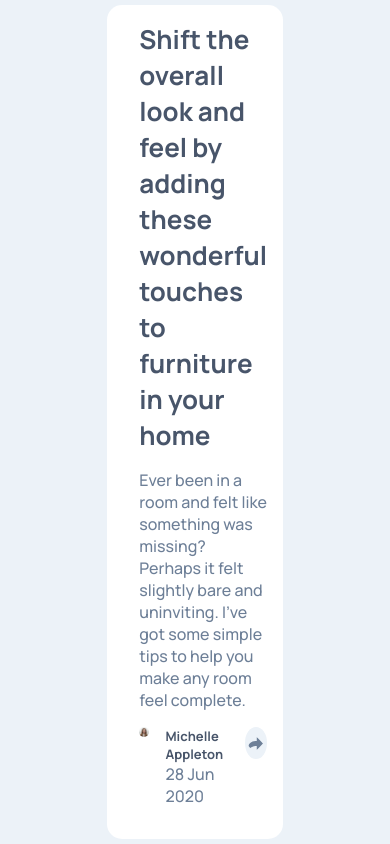
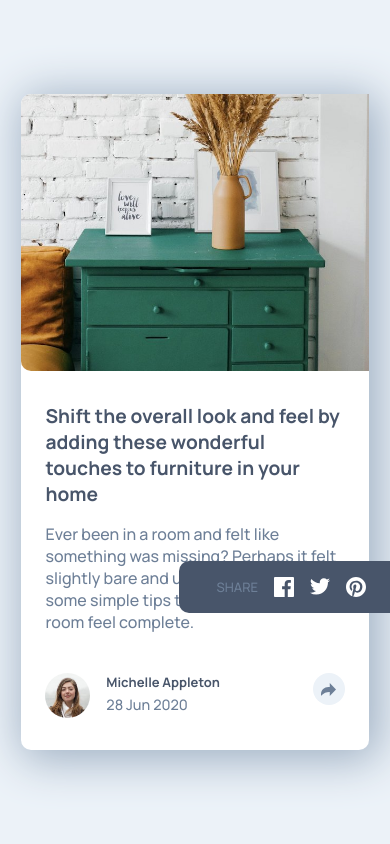
Before and after one commit to Tink3rball3r/article-preview-component-master, a plain HTML site: page index.html in a window 390 px wide. Drawn offline with Linux system fonts and the light colour scheme.

Commit message:
share box and mobile

```diff
--- a/index.html
+++ b/index.html
@@ -14,21 +14,29 @@
 
   <div class="container">
     <div class="image-container">
-      <img class="drawers" src="/images/drawers.jpg" alt="">
+      <img src="/images/drawers.jpg" alt="">
     </div>
     <div class="text-container">
-      <h1>Shift the overall look and feel by adding these wonderful
+      <h1 class="text-container__heading">Shift the overall look and feel by adding these wonderful
         touches to furniture in your home</h1>
-      <p>Ever been in a room and felt like something was missing? Perhaps
+      <p class="text-container__paragraph">Ever been in a room and felt like something was missing? Perhaps
         it felt slightly bare and uninviting. I’ve got some simple tips
         to help you make any room feel complete.</p>
       <div class="avatar">
-        <img src="/images/avatar-michelle.jpg" alt="">
+        <img class="avatar__image" src="/images/avatar-michelle.jpg" alt="">
         <div class="avatar-info">
-          <h2 class="name">Michelle Appleton</h2>
-          <p class="date">28 Jun 2020</p>
+          <h2 class="avatar__name">Michelle Appleton</h2>
+          <p class="avatar__date">28 Jun 2020</p>
         </div>
-        <div class="button"><img src="/images/icon-share.svg" alt=""></div>
+        <div class="arrow"><img class="arrow__image" src="/images/icon-share.svg" alt=""></div>
+        <div class="share">
+          <ul class="share__list">
+            <li>SHARE</li>
+            <li><img class="share__image" src="/images/icon-facebook.svg" alt=""></li>
+            <li><img class="share__image" src="/images/icon-twitter.svg" alt=""></li>
+            <li><img class="share__image" src="/images/icon-pinterest.svg" alt=""></li>
+          </ul>
+        </div>
       </div>
     </div>
   </div>
--- a/scss/main.scss
+++ b/scss/main.scss
@@ -7,6 +7,7 @@
 	margin: 0;
 	padding: 0;
 	box-sizing: border-box;
+	list-style: none;
 }
 body {
 	background-color: var(--background-color);
@@ -17,77 +18,156 @@ body {
 	font-family: var(--main-font);
 	font-size: 13px;
 }
-.text-container h1,
-.text-container p {
-	padding: 0 0 1rem 0;
-}
-
-.avatar img,
-.button {
-	border-radius: 50%;
-}
-
-.text-container h1,
-.name {
-	color: var(--heading-color);
-}
-
-.text-container p,
-.date {
-	color: var(--text-color);
-}
-
 img {
 	display: block;
 	max-width: 100%;
 	height: 100%;
 }
 
-.container {
-	max-width: 45%;
-	display: flex;
-	border-radius: 15px;
-	background: #fff;
-	overflow: hidden;
+// DRY
+.text-container__heading,
+.text-container {
+	padding: 0 0 1rem 0;
 }
 
-.text-container {
-	padding: 1rem 3rem 0 2rem;
+.avatar__image,
+.arrow {
+	border-radius: 50%;
 }
 
-.text-container p {
+.text-container h1,
+.avatar__name {
+	color: var(--heading-color);
+}
+
+.text-container,
+.avatar__date {
+	color: var(--text-color);
+}
+
+.container,
+.share {
+	border-radius: 10px;
+}
+
+.container {
+	max-width: 40%;
+	display: flex;
+
+	background: #fff;
+	box-shadow: 5px 5px 45px 5px hsl(212, 23%, 69%);
+}
+
+.image-container img {
+	border-radius: 10px 0 0 10px;
+}
+.text-container {
+	position: relative;
+	overflow: visible;
+	padding: 1rem 3rem 0.5rem 3rem;
+
+	&__heading {
+		font-size: 1.6rem;
+		margin: 1rem 0 0 0;
+	}
+
+	&__paragraph {
 		font-size: 1rem;
+		margin: 0 0 1rem 0;
+	}
 }
 
 .avatar {
 	display: flex;
 	justify-content: flex-start;
-	align-items: center;
 	padding: 0 0 1rem 0;
+
+	&__image {
+		max-width: 8%;
+		margin: 0 1rem 0 0;
 	}
 
-.avatar h2 {
+	&__name {
 		font-size: 13px;
+		margin-bottom: 0.2rem;
 	}
-.avatar img {
-	max-width: 8%;
-	margin: 0 1rem 0 0;
-	align-self: flex-start;
+	&__date {
+		font-size: 0.9rem;
+	}
 }
 
-.button {
+.arrow {
 	display: flex;
 	justify-content: center;
 	align-self: flex-start;
+
 	height: 2rem;
 	width: 2rem;
 	margin: 0 0 0 auto;
 	background-color: hsl(210, 46%, 95%);
-}
 
-.button img {
+	&__image {
 		max-width: 100%;
 		height: auto;
 		margin: 50%;
 		align-self: center;
 	}
+}
+
+.share {
+	display: flex;
+	justify-content: center;
+	align-items: center;
+	position: absolute;
+	top: 50%;
+	right: -10%;
+	width: 14rem;
+	padding: 1rem 1rem;
+	background-color: var(--heading-color);
+
+	&__list {
+		display: flex;
+		justify-content: space-around;
+		align-items: center;
+	}
+
+	&__img {
+		display: block;
+		max-width: 100%;
+	}
+
+	li {
+		margin: 0 0.5rem;
+	}
+}
+
+@media only screen and(max-width: 32rem ) {
+	.container {
+		flex-direction: column;
+		min-width: 89%;
+	}
+
+	.text-container {
+		padding: 1rem 1.5rem 0.5rem 1.5rem;
+
+		&__heading {
+			font-size: 1.2rem;
+			margin: 1rem 0 0 0;
+		}
+
+		&__paragraph {
+			font-size: 1rem;
+			margin: 0 0 2.5rem 0;
+		}
+	}
+
+	.avatar {
+		padding: 0 0 1.5rem 0;
+
+		&__image {
+			max-width: 15%;
+			margin: 0 1rem 0 0;
+			align-self: flex-start;
+		}
+	}
+}
```
Also changed, not shown: CSS/main.css, 1 other file. Lines whose indentation alone changed are shown as unchanged.
